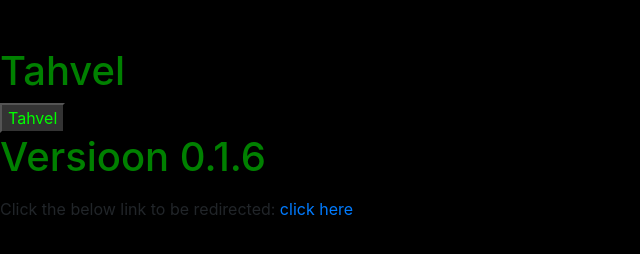
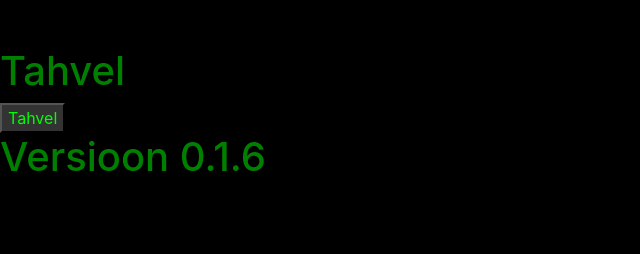
Before and after one commit to hbhbk/uko, a plain HTML site: page index.html in a window 1280 px wide. Shown: the part 448-702 px from the top of the page, without its empty margins (0-640 px from the left). Drawn offline with nearby package versions, Linux system fonts and the light colour scheme.

Commit message:
Update index.html

```diff
--- a/index.html
+++ b/index.html
@@ -37,8 +37,6 @@
 
     <body style="background-color:#000000">
 
-    <p>Click the below link to be redirected:
-    <a href="ukit23a.me/gg.html" target="_blank">click here</a>
     </p>
 
 
```
